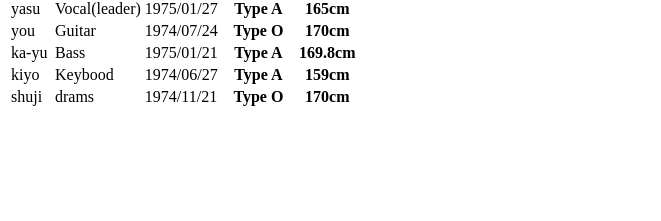
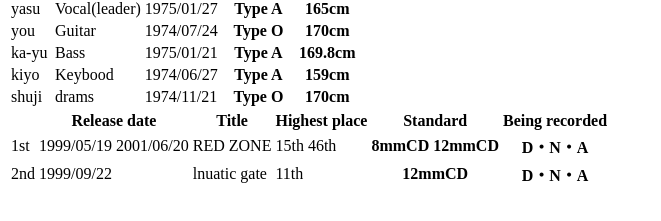
Before and after one commit to ippei-osumi/Test-project, a plain HTML site: page index.html in a window 1280 px wide. Shown: the part 91-312 px from the top of the page, without its empty margins (0-661 px from the left). Drawn offline with Linux system fonts and the light colour scheme.

Commit message:
discograhy追加

```diff
--- a/index.html
+++ b/index.html
@@ -46,5 +46,33 @@
      <th>Type O</th>
      <th>170cm</th>
   </tr>
+ </table>
+
+  <table>
+    <tr>
+      <th></th><th>Release date</th><th>Title</th><th>Highest place</th><th>Standard</th><th>Being recorded</th>
+    </tr>
+
+    <tr>
+      <td>1st</td>
+      <td>1999/05/19
+          2001/06/20</td>
+      <td>RED ZONE</td>
+      <td>15th
+          46th</td>
+      <th>8mmCD
+          12mmCD</th>
+      <th>D・N・A</th>
+   </tr>
+   <tr>
+     <td>2nd</td>
+     <td>1999/09/22</td>
+     <td>lnuatic gate</td>
+     <td>11th</td>
+     <th>12mmCD</th>
+     <th>D・N・A</th>
+  </tr>
+  </table>
+
 </body>
 </html>
```
